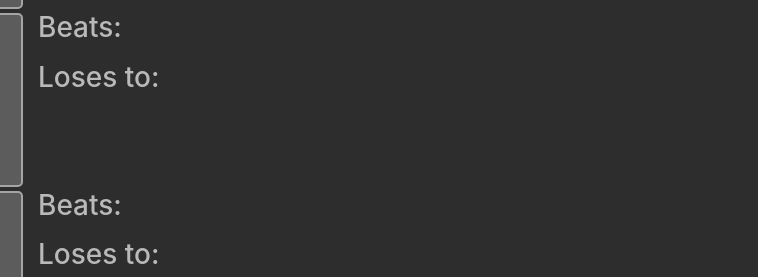
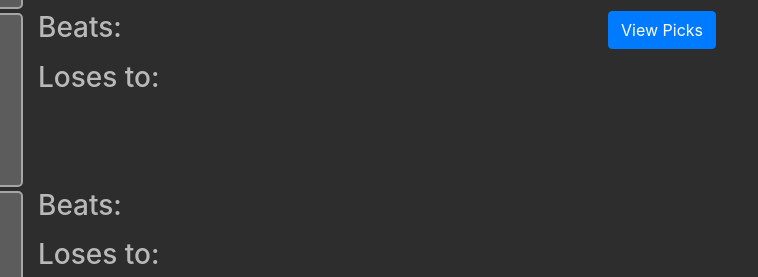
Before and after one commit to kenzoengineer/CheckTheChart, a plain HTML site: page index.html in a window 1280 px wide. Shown: the part 226-503 px from the top of the page, 522-1280 px from the left. Drawn offline with nearby package versions, Linux system fonts and the light colour scheme.

Commit message:
added favicon and changed title

```diff
--- a/index.html
+++ b/index.html
@@ -17,7 +17,7 @@
     <script src="https://maxcdn.bootstrapcdn.com/bootstrap/4.0.0/js/bootstrap.min.js" integrity="sha384-JZR6Spejh4U02d8jOt6vLEHfe/JQGiRRSQQxSfFWpi1MquVdAyjUar5+76PVCmYl" crossorigin="anonymous"></script>
     <script type="text/javascript" src="config.js"></script>
     <script src="script.js"></script>
-    <title>Hello, world!</title>
+    <title>Check The Chart</title>
   </head>
   <body>
     <div class="container">
@@ -80,6 +80,9 @@
               <p id="counter_jungle"></p>
             <h3 class="counter_header">Loses to: </h1>
               <p id="countered_jungle"></p>
+          </div>
+          <div class="col-sm-1">
+            <button class="btn btn-primary">View Picks</button>
           </div>
         </div>
         <div class="row">
```
Also changed, not shown: favicon.ico (added).
